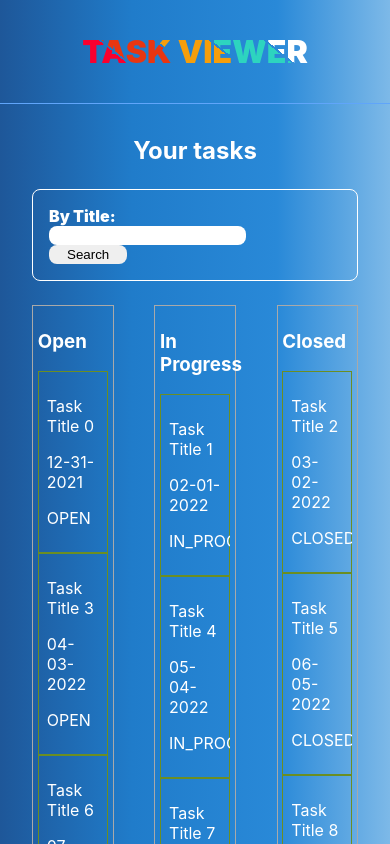
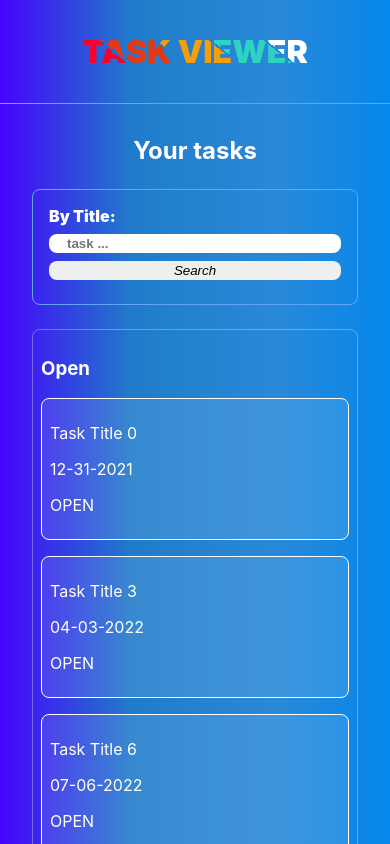
Before and after one commit to Jesovile/columns_task_view, a React (Create React App) app: page / in a window 390 px wide. Shown: the top 844 px of the page. Built offline with nearby package versions, Linux system fonts and the light colour scheme.

Commit message:
Added styles to the mobile, tablet, and desktop views of the app.

```diff
--- a/src/App/App.css
+++ b/src/App/App.css
@@ -1,20 +1,19 @@
-/* @import url('https://fonts.googleapis.com/css2?family=Montserrat:ital,wght@0,900;1,200;1,400&display=swap'); */
-
 body {
-  /* font-family: 'Montserrat', sans-serif; */
-  background: #1e5799;
+  background: var(--blue);
   background: linear-gradient(
     to right,
-    #1e5799 0%,
+    #4503fb 0%,
     #207cca 34%,
     #2989d8 71%,
-    #7db9e8 100%
+    #0587ec 100%
   );
-  color: white;
+  color: var(--white);
 }
 
 .App {
   width: 100%;
+  max-width: 1024px;
+  margin: 0 auto;
   height: 100%;
   display: flex;
   flex-direction: column;
--- a/src/App/App.js
+++ b/src/App/App.js
@@ -1,5 +1,4 @@
 import './App.css';
-import '../root.css';
 import AppHeader from "../components/AppHeader";
 import TaskBoard from "../components/TaskBoard";
 import {useEffect, useState} from "react";
--- a/src/components/AppHeader/AppHeader.css
+++ b/src/components/AppHeader/AppHeader.css
@@ -1,6 +1,6 @@
 .AppHeader {
     padding: 2rem;
-  border-bottom: 1px solid var(--test);
+    border-bottom: 1px solid var(--blue-light);
 }
 
 .AppHeader_Title {
--- a/src/components/TaskBoard/TaskBoard.css
+++ b/src/components/TaskBoard/TaskBoard.css
@@ -13,7 +13,12 @@
 
 .TaskBoard_ColumnsSlot {
     display: flex;
-    justify-content: space-between;
-    align-items: stretch;
-    flex-grow: 1;
+    flex-wrap: wrap;
 }
+
+@media (min-width: 640px) {
+    .TaskBoard_ColumnsSlot {
+        gap: 1rem;
+        flex-wrap: nowrap;
+    }
+}
--- a/src/components/TaskBoard/components/FilterPanel/FilterPanel.css
+++ b/src/components/TaskBoard/components/FilterPanel/FilterPanel.css
@@ -3,40 +3,85 @@
   align-items: center;
   flex-wrap: wrap;
   padding: 1rem;
-  border: 1px solid var(--white);
+  border: 1px solid var(--blue-light);
   margin-bottom: 1.5rem;
   border-radius: var(--border-radius-low);
 }
 
-.FilterPanel > *:not(:last-child) {
-  margin-right: 2rem;
+.FilterPanel > * {
+  margin-right: auto;
+  margin-bottom: 0.5rem;
 }
 
 .FilterPanel_Label {
   font-weight: 900;
+  width: 100%;
 }
+
 .FilterPanel_Input {
+  font-weight: 600;
   padding: 0.125rem 0.125rem 0.125rem 1.125rem;
-  /* font-size: 1rem; */
   border: none;
   outline: none;
+  width: 100%;
   border-radius: var(--border-radius-low);
 }
+
 .FilterPanel_Input:hover {
   border: none;
   outline: none;
 }
+
 .FilterPanel_Button {
+  font-style: italic;
   padding: 0.125rem 1.125rem 0.125rem 1.125rem;
-  /* font-size: 0.875rem; */
   border: none;
   outline: none;
+  width: 100%;
   border-radius: var(--border-radius-low);
   transition: background-color ease-in-out 200ms;
 }
+
 .FilterPanel_Button:hover {
   cursor: pointer;
   border: none;
   outline: none;
   background-color: var(--yellow);
 }
+
+@media (min-width: 640px) {
+  .FilterPanel {
+    justify-content: space-around;
+  }
+
+  .FilterPanel > * {
+    margin-bottom: initial;
+    margin-right: initial;
+  }
+
+  .FilterPanel > *:not(:last-child) {
+    margin-bottom: auto;
+  }
+
+  .FilterPanel_Label {
+    width: auto;
+  }
+
+  .FilterPanel_Input {
+    width: auto;
+  }
+
+  .FilterPanel_Button {
+    width: auto;
+  }
+}
+
+@media (min-width: 768px) {
+  .FilterPanel {
+    justify-content: start;
+  }
+
+  .FilterPanel > *:not(:last-child) {
+    margin-right: 2rem;
+  }
+}
--- a/src/components/TaskBoard/components/FilterPanel/index.js
+++ b/src/components/TaskBoard/components/FilterPanel/index.js
@@ -18,6 +18,7 @@ const FilterPanel = (props) => {
         By Title:
       </label>
       <input
+        placeholder="task ..."
         className="FilterPanel_Input"
         id="FilterPanel_input"
         value={filterParams.title}
--- a/src/components/TaskBoard/components/TaskColumnContainer/TaskColumnContainer.css
+++ b/src/components/TaskBoard/components/TaskColumnContainer/TaskColumnContainer.css
@@ -1,17 +1,22 @@
 .TaskColumnContainer {
-    height: 100%;
-    width: 25%;
-    border: 1px solid darkgray;
-    padding: 0.3rem;
+    width: 100%;
+    border: 1px solid rgba(255, 255, 255, 0.3);
+    border-radius: var(--border-radius-low);
+    padding: 0.5rem;
     display: flex;
     flex-direction: column;
 }
 
-.TaskColumnContainer_CardsScrollBlock {
-    flex-grow: 1;
-    overflow-y: scroll;
+.TaskColumnContainer_CardsScrollBlock > *:not(:last-child) {
+    margin-bottom: 1rem;
 }
 
 .TaskColumnContainer > .TaskCard:not(:last-child) {
     margin-bottom: 0.3rem;
 }
+
+@media (min-width: 640px) {
+    .TaskColumnContainer {
+        width: calc(100% / 3);
+    }
+}
--- a/src/components/TaskBoard/components/TaskColumnContainer/components/TaskCard/TaskCard.css
+++ b/src/components/TaskBoard/components/TaskColumnContainer/components/TaskCard/TaskCard.css
@@ -1,4 +1,6 @@
 .TaskCard {
-    border: 1px solid olivedrab;
+    border: 1px solid var(--white);
+    border-radius: var(--border-radius-low);
     padding: 0.5rem;
+    background-color: rgba(255, 255, 255, 0.1);
 }
--- a/src/index.css
+++ b/src/index.css
@@ -1,17 +1,67 @@
-*, :before, :after {
-  box-sizing: border-box;
+:root {
+    --blue: #1e5799;
+    --white: #ffffff;
+    --teal: #2dd4bf;
+    --yellow: #f59e0b;
+    --fuchsia: #d946ef;
+    --blue-light: #60a5fa;
+
+    --border-radius-low: 0.5rem;
+    --border-radius-mid: 1.5rem;
+    --border-radius-high: 2.5rem;
+
+    --color-1: #186cb8;
+    --color-2: #2a9a9f;
+    --color-3: #f1b211;
+    --color-4: #e83611;
+    --color-5: #f9002f;
+}
+
+*,
+:before,
+:after {
+    box-sizing: border-box;
 }
 
 body {
-  margin: 0;
-  font-family: -apple-system, BlinkMacSystemFont, 'Segoe UI', 'Roboto', 'Oxygen',
-    'Ubuntu', 'Cantarell', 'Fira Sans', 'Droid Sans', 'Helvetica Neue',
-    sans-serif;
-  -webkit-font-smoothing: antialiased;
-  -moz-osx-font-smoothing: grayscale;
+    margin: 0;
+    font-family: -apple-system, BlinkMacSystemFont, "Segoe UI", "Roboto",
+        "Oxygen", "Ubuntu", "Cantarell", "Fira Sans", "Droid Sans",
+        "Helvetica Neue", sans-serif;
+    -webkit-font-smoothing: antialiased;
+    -moz-osx-font-smoothing: grayscale;
 }
 
 code {
-  font-family: source-code-pro, Menlo, Monaco, Consolas, 'Courier New',
-    monospace;
+    font-family: source-code-pro, Menlo, Monaco, Consolas, "Courier New",
+        monospace;
 }
+
+html::selection {
+    background-color: var(--fuchsia);
+    color: red;
+}
+
+html::-webkit-scrollbar {
+    width: 5px;
+    height: 5px;
+    background-color: #0587ec;
+}
+
+html::-webkit-scrollbar-track-piece {
+    background-color: var(--white);
+}
+
+html::-webkit-scrollbar-thumb {
+    background-color: var(--yellow);
+}
+
+/*
+    ## Media queries used in the application ##
+
+    @media (min-width: 640px) {}
+    @media (min-width: 768px) {}
+    @media (min-width: 1024px) {}
+    @media (min-width: 1280px) {}
+    @media (min-width: 1536px) {}
+*/
--- a/src/root.css
+++ /dev/null
@@ -1,22 +0,0 @@
-:root {
-  --blue: #1e5799;
-  --white: #ffffff;
-  --teal: #2dd4bf;
-  --yellow: #f59e0b;
-  --fuchsia: #d946ef;
-  --test: #60a5fa;
-
-  --border-radius-low: 0.5rem;
-
-  --640: 640px;
-  --768: 768px;
-  --1024: 1024px;
-  --1280: 1280px;
-  --1536: 1536px;
-
-  --color-1: #186cb8;
-  --color-2: #2a9a9f;
-  --color-3: #f1b211;
-  --color-4: #e83611;
-  --color-5: #f9002f;
-}
```
Lines whose indentation alone changed are shown as unchanged.
